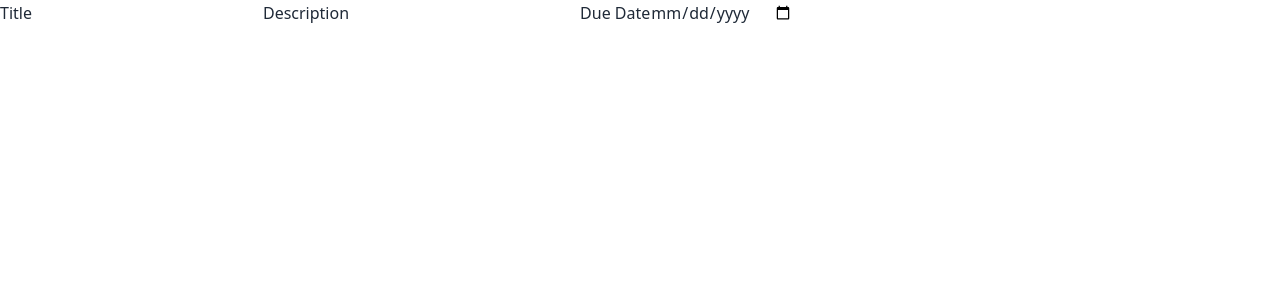
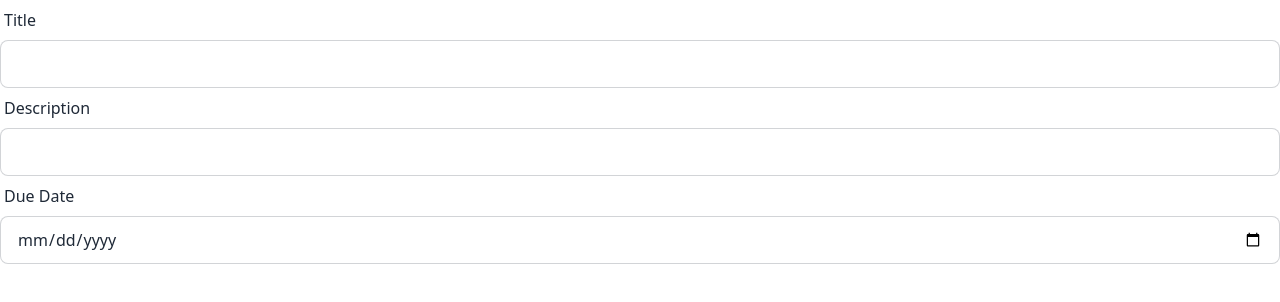
Before and after one commit to HabibMollah/taskhub, a React (Vite) app: page / in a window 1280 px wide. Shown: the top 302 px of the page. Built offline with nearby package versions, Linux system fonts and the light colour scheme.

Commit message:
add styles to Form

```diff
--- a/src/components/Form.tsx
+++ b/src/components/Form.tsx
@@ -1,12 +1,18 @@
 const Form = () => {
   return (
-    <form>
-      <label htmlFor="title">Title</label>
-      <input type="text" id="title" />
-      <label htmlFor="description">Description</label>
-      <input type="text" id="description" />
-      <label htmlFor="due-date">Due Date</label>
-      <input type="date" id="due-date" />
+    <form className="form-control">
+      <label className="label" htmlFor="title">
+        Title
+      </label>
+      <input className="input input-bordered" type="text" id="title" />
+      <label className="label" htmlFor="description">
+        Description
+      </label>
+      <input className="input input-bordered" type="text" id="description" />
+      <label className="label" htmlFor="due-date">
+        Due Date
+      </label>
+      <input className="input input-bordered" type="date" id="due-date" />
     </form>
   );
 };
```
